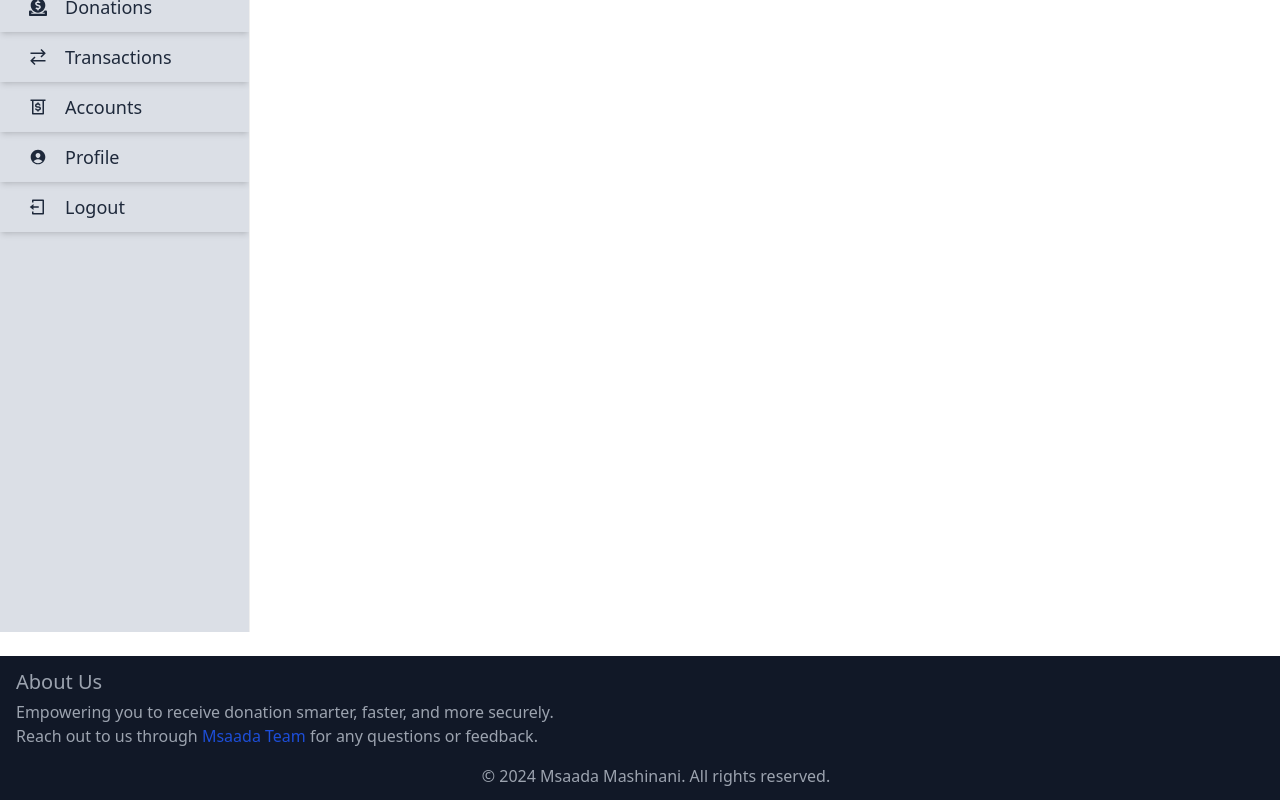
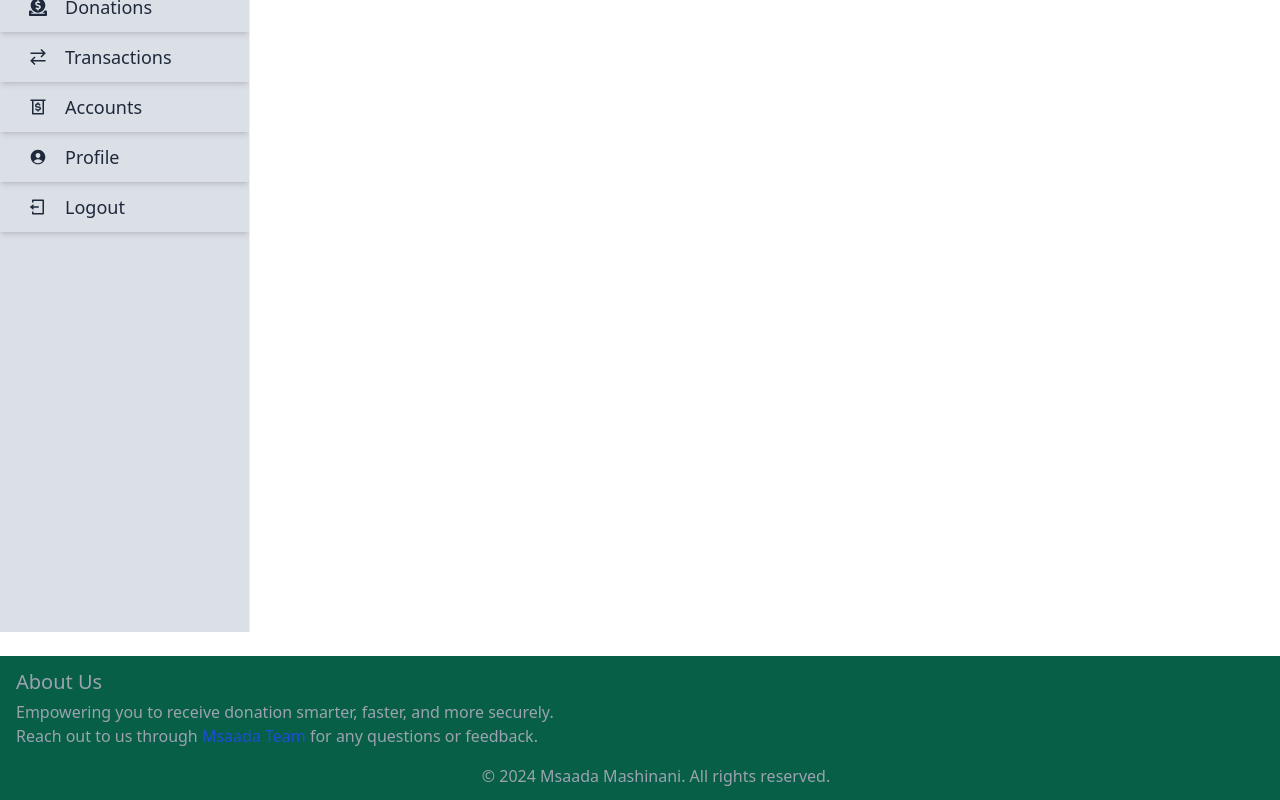
Before and after one commit to MuchokiDavid/Msaadafund-Frontend, a React (Create React App) app: page /org/dashboard in a window 1280 px wide. Shown: the part 232-1032 px from the top of the page. Built offline with nearby package versions, Linux system fonts and the light colour scheme; sample sign-in values are in the browser's storage.

Commit message:
Dashboard footer color

```diff
--- a/src/components/org-dashboard/dash-components/DashFooter.jsx
+++ b/src/components/org-dashboard/dash-components/DashFooter.jsx
@@ -12,7 +12,7 @@ function DashFooter() {
     }, [])
   return (
     <>
-        <footer className="bg-gray-900 text-gray-400 py-3">
+        <footer className="bg-emerald-800 text-gray-400 py-3">
             <div className="container ml-4">
                 <div className="row">
                 <div className="col-md-4 mb-4">
```
